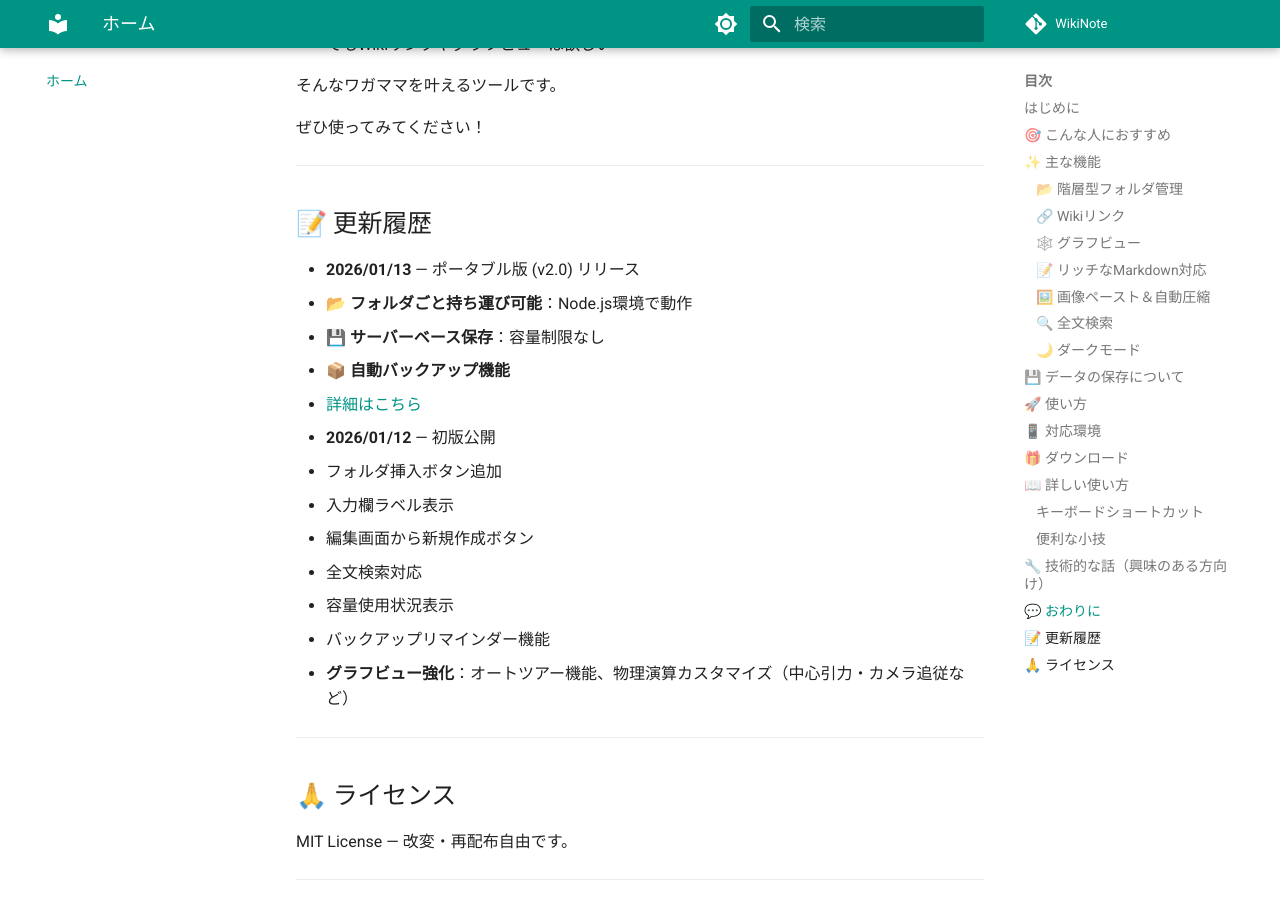
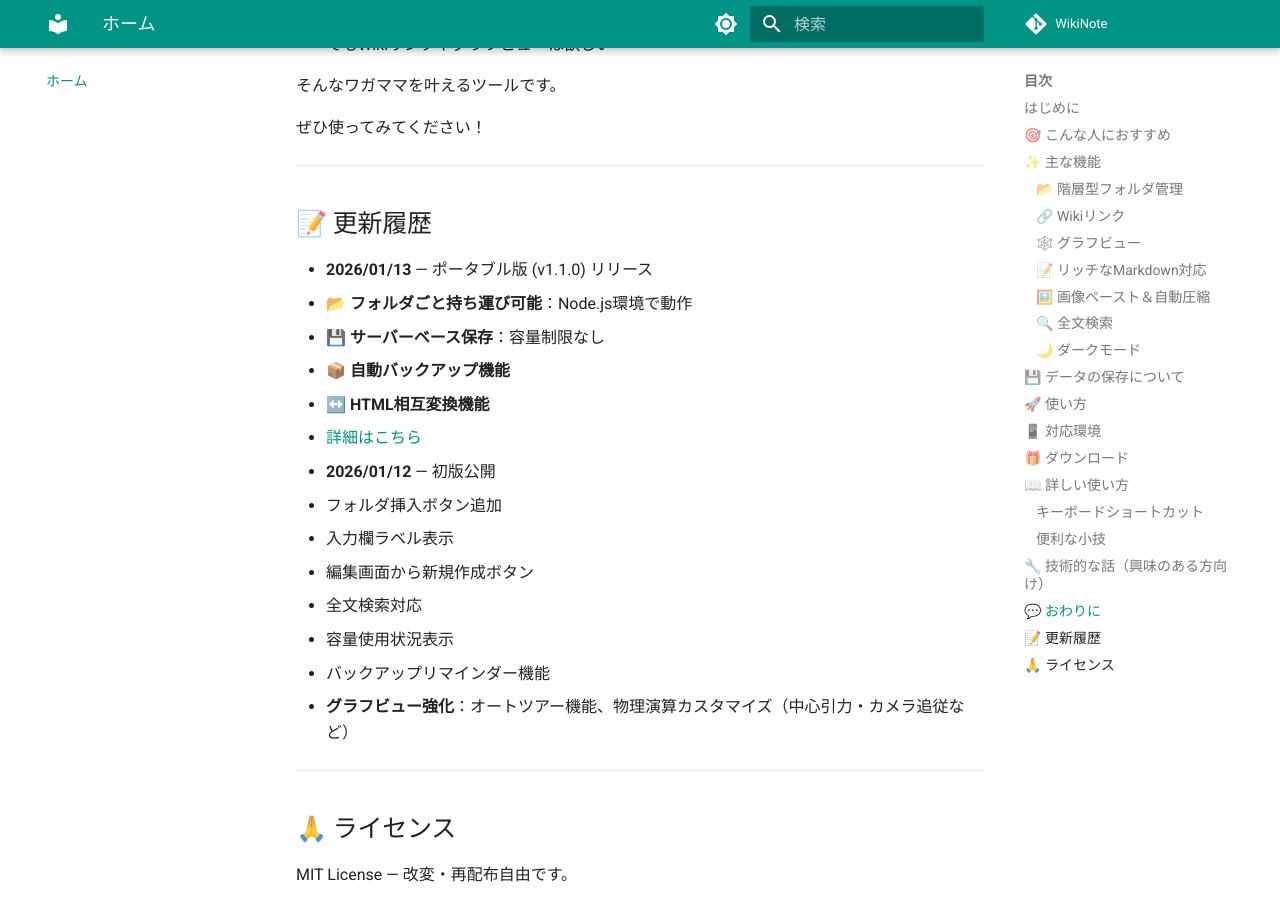
Before and after one commit to hinatahugu29/WikiNote, an MkDocs documentation site: the page built from docs/index.md, in a window 1280 px wide and 900 px high, scrolled down 4048 px. Built offline with MkDocs 1.6.1 and Material for MkDocs 9.7.7, drawn with Linux system fonts in a browser that asks for light colours; comment, search, counter and statistics services are not loaded.

Commit message:
Update docs for v1.1.0 release

```diff
--- a/docs/index.md
+++ b/docs/index.md
@@ -156,10 +156,11 @@ Obsidianユーザーにはおなじみの機能ですね。
 
 ## 📝 更新履歴
 
-- **2026/01/13** — ポータブル版 (v2.0) リリース
+- **2026/01/13** — ポータブル版 (v1.1.0) リリース
   - 📂 **フォルダごと持ち運び可能**：Node.js環境で動作
   - 💾 **サーバーベース保存**：容量制限なし
   - 📦 **自動バックアップ機能**
+  - ↔️ **HTML相互変換機能**
   - [詳細はこちら](portable.md)
 
 - **2026/01/12** — 初版公開
```
Also changed, not shown: docs/portable.md (+2 -1 lines).
